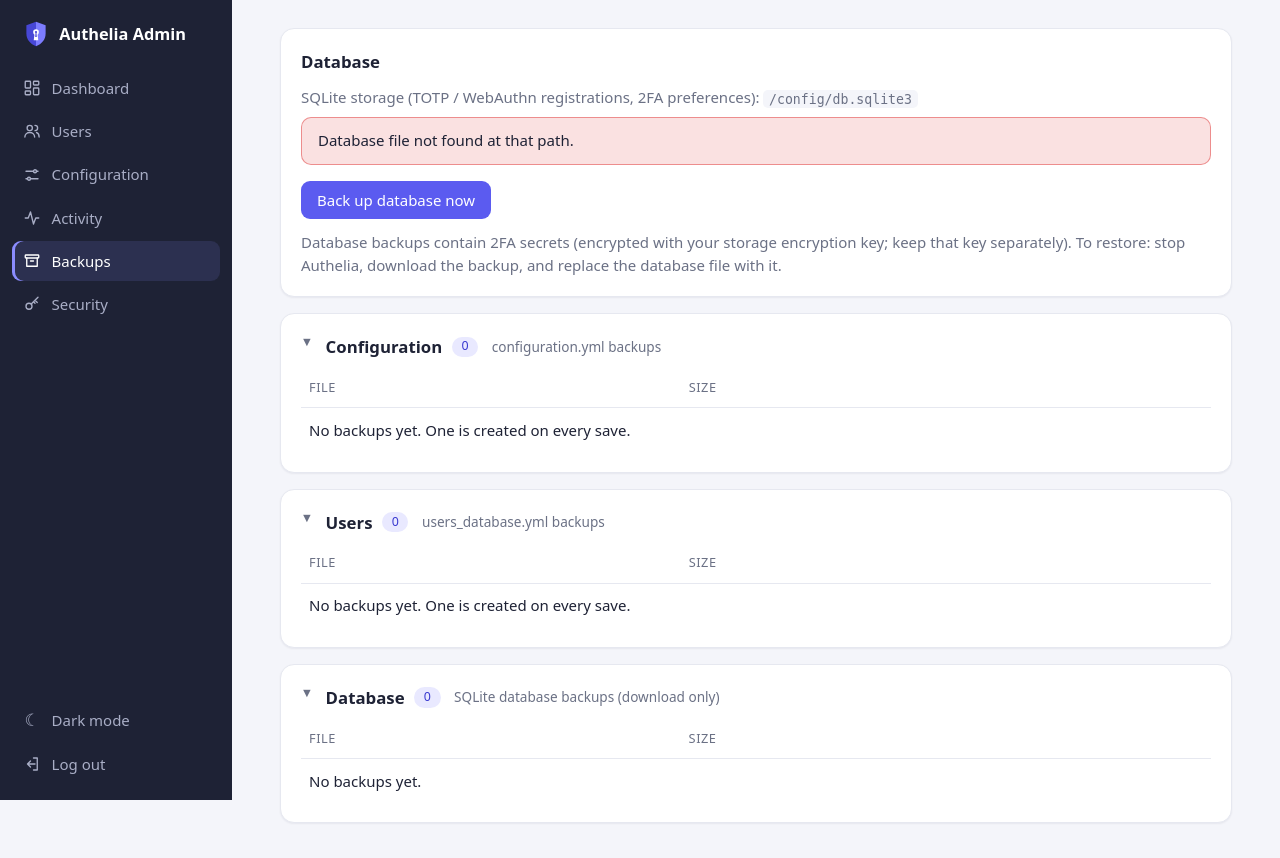
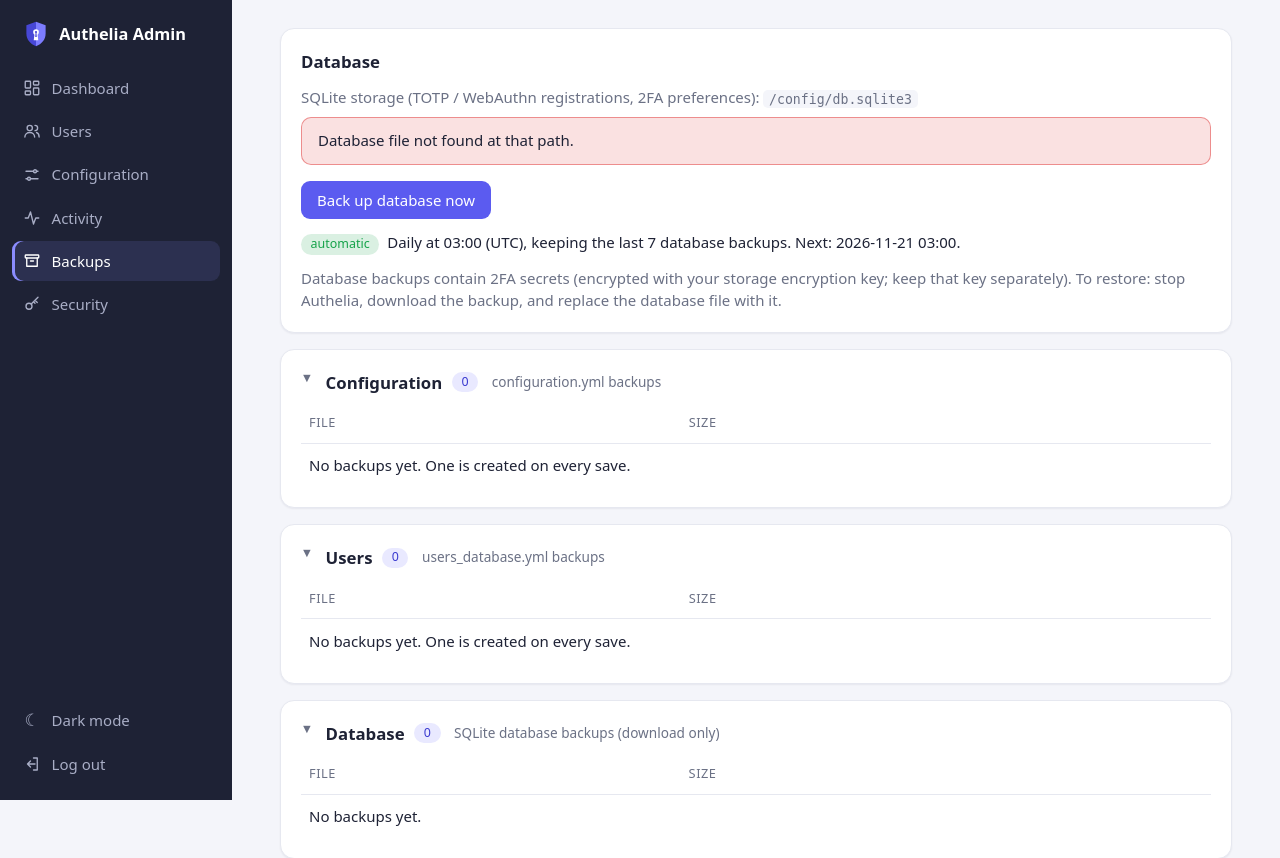
Before and after one commit to ShlomiD83/Authelia-Admin, a Flask app: page /backups in a window 1280 px wide. Shown: the top 858 px of the page. Before the commit the page ends 825 px from the top, so only its background shows below. Run offline with Flask 3, Linux system fonts and the light colour scheme; the visitor is signed in with stand-in values (Sample User, id 1); parts of the project's set-up code (start-up, migrations or seed data) failed here and were passed over.

Commit message:
Automatic daily database backups; README screenshots
- Authelia's SQLite database is backed up daily at DB_BACKUP_TIME (default
  03:00 in TZ; "off" disables), keeping the last DB_BACKUP_KEEP (default 7)
  database backups, with a catch-up run after downtime. The Backups page
  shows the schedule, next and latest run, and a failed run; runs are
  recorded in the admin log as "automatic".
- Screenshots of the dashboard, editor, activity and users pages in the
  README (taken with sample data), also shown on Docker Hub.
- README intro: images on Docker Hub and GHCR; both architectures are
  smoke-tested on every build.

Co-Authored-By: Claude Opus 5.5 <noreply@anthropic.com>

```diff
--- a/app/app.py
+++ b/app/app.py
@@ -22,7 +22,7 @@ from zoneinfo import ZoneInfo
 import yaml
 from argon2 import PasswordHasher
 from argon2.exceptions import VerifyMismatchError
-from flask import (Flask, abort, flash, g, jsonify, make_response, redirect, render_template,
+from flask import (Flask, abort, flash, g, has_request_context, jsonify, make_response, redirect, render_template,
                    request, send_from_directory, session, url_for)
 
 try:  # QR codes for TOTP setup; optional (the secret can always be typed in by hand)
@@ -265,10 +265,13 @@ ACTIVITY_MAX_ROWS = 2000
 
 def audit(action, target="", detail=""):
     """Record an admin action. Never lets a logging problem break the action itself."""
-    # "admin" only when signed in: a failed sign-in can come from anyone
-    entry = {"time": now().isoformat(timespec="seconds"), "admin": ADMIN_USER if session.get("auth") else "",
-             "via": session.get("via", "") if session else "",
-             "ip": request.remote_addr if request else "", "action": action,
+    # "admin" only when signed in: a failed sign-in can come from anyone. Outside a request (the automatic
+    # database backup) there is no admin or IP: the entry is marked "automatic".
+    in_request = has_request_context()
+    entry = {"time": now().isoformat(timespec="seconds"),
+             "admin": (ADMIN_USER if session.get("auth") else "") if in_request else "automatic",
+             "via": session.get("via", "") if in_request else "",
+             "ip": request.remote_addr if in_request else "", "action": action,
              "target": str(target)[:200], "detail": str(detail)[:500]}
     global audit_error
     try:
@@ -1441,7 +1444,8 @@ def backups():
     groups = [{"key": k, "title": t, "hint": h, "items": by_cat[k]}
               for k, t, h in BACKUP_GROUPS if by_cat[k] or k != "other"]
     return render_template("backups.html", groups=groups, page="backups", db_file=db_path(),
-                           db_exists=os.path.isfile(db_path()))
+                           db_exists=os.path.isfile(db_path()), db_auto=DB_BACKUP_AT, db_keep=DB_BACKUP_KEEP,
+                           db_next=next_db_backup(), db_last=latest_db_backup_time(), db_state=db_backup_state)
 
 
 @app.route("/backups/new-db", methods=["POST"])
@@ -1451,6 +1455,22 @@ def backup_db():
     if not os.path.isfile(src):
         flash(f"Database not found at {src}. Check storage.local.path and the /config mount.", "error")
         return redirect(url_for("backups"))
+    try:
+        dest, method = make_db_backup()
+    except Exception as e:
+        flash(f"Database backup failed: {e}", "error")
+        return redirect(url_for("backups"))
+    audit("Database backed up", os.path.basename(dest), method)
+    flash(f"Database backed up as {os.path.basename(dest)} ({method}).", "ok")
+    return redirect(url_for("backups"))
+
+
+def make_db_backup():
+    """Back up Authelia's SQLite database into the backups folder; keeps the newest DB_BACKUP_KEEP.
+    Returns (path, method). Raises on failure (nothing half-written is left behind)."""
+    src = db_path()
+    if not os.path.isfile(src):
+        raise FileNotFoundError(f"database not found at {src}")
     os.makedirs(BACKUP_DIR, exist_ok=True)
     base = os.path.basename(src)
     dest = backup_name(base)
@@ -1469,16 +1489,74 @@ def backup_db():
             shutil.copy2(src, dest)
             method = "file copy (sqlite3 module unavailable; stop Authelia first for a guaranteed-consistent copy)"
         os.chmod(dest, 0o600)  # contains 2FA secrets
-    except Exception as e:
+    except Exception:
         if os.path.exists(dest):
             os.remove(dest)
-        flash(f"Database backup failed: {e}", "error")
-        return redirect(url_for("backups"))
-    for old in sorted(glob.glob(os.path.join(BACKUP_DIR, base + ".*")))[:-MAX_BACKUPS]:
+        raise
+    for old in sorted(glob.glob(os.path.join(BACKUP_DIR, base + ".*")))[:-DB_BACKUP_KEEP]:
         os.remove(old)
-    audit("Database backed up", os.path.basename(dest), method)
-    flash(f"Database backed up as {os.path.basename(dest)} ({method}).", "ok")
-    return redirect(url_for("backups"))
+    return dest, method
+
+
+# ---- automatic daily database backup ----
+# DB_BACKUP_TIME: HH:MM in TZ (default 03:00), or "off". DB_BACKUP_KEEP: database backups kept (default 7).
+_dbt = os.environ.get("DB_BACKUP_TIME", "03:00").strip().lower()
+_m = re.match(r"^([01]?\d|2[0-3]):([0-5]\d)$", _dbt)
+DB_BACKUP_AT = (int(_m.group(1)), int(_m.group(2))) if _m else None
+if _dbt not in ("off", "false", "") and not _m:
+    print(f"WARNING: invalid DB_BACKUP_TIME {_dbt!r} (use HH:MM or off); automatic database backups are off",
+          flush=True)
+try:
+    DB_BACKUP_KEEP = max(1, int(os.environ.get("DB_BACKUP_KEEP", "7")))
+except ValueError:
+    DB_BACKUP_KEEP = 7
+db_backup_state = {"last": None, "error": None}   # last automatic run (datetime) / last error message
+
+
+def latest_db_backup_time():
+    base = os.path.basename(db_path())
+    times = [backup_time(os.path.basename(f)) for f in glob.glob(os.path.join(BACKUP_DIR, base + ".*"))]
+    times = [t for t in times if t]
+    return max(times) if times else None
+
+
+def next_db_backup():
+    if not DB_BACKUP_AT:
+        return None
+    n = now()
+    t = n.replace(hour=DB_BACKUP_AT[0], minute=DB_BACKUP_AT[1], second=0, microsecond=0)
+    return t if t > n else t + timedelta(days=1)
+
+
+def _run_db_backup():
+    if not os.path.isfile(db_path()):
+        return   # Authelia hasn't created its database (yet)
+    try:
+        dest, method = make_db_backup()
+        db_backup_state.update(last=now(), error=None)
+        audit("Database backed up (automatic)", os.path.basename(dest), method)
+    except Exception as e:
+        db_backup_state.update(last=now(), error=str(e))
+        app.logger.exception("Automatic database backup failed")
+        audit("Database backup failed (automatic)", os.path.basename(db_path()), str(e))
+
+
+def _db_backup_loop():
+    time.sleep(120)   # let the app start first
+    # catch up after downtime: the last database backup is more than a day old
+    last = latest_db_backup_time()
+    if last is None or now() - last > timedelta(hours=25):
+        _run_db_backup()
+    while True:
+        target = next_db_backup()
+        while now() < target:   # short steps, so clock changes or a suspended host don't throw it off
+            time.sleep(min(60.0, max(1.0, (target - now()).total_seconds())))
+        _run_db_backup()
+        time.sleep(61)   # never twice for the same minute
+
+
+if DB_BACKUP_AT:
+    threading.Thread(target=_db_backup_loop, name="db-backup", daemon=True).start()
 
 
 @app.route("/backups/<name>/download")
--- a/app/templates/backups.html
+++ b/app/templates/backups.html
@@ -8,6 +8,12 @@
     <input type="hidden" name="csrf" value="{{ csrf_token() }}">
     <button class="btn" {{ 'disabled' if not db_exists }}>Back up database now</button>
   </form>
+  <p style="margin:.75rem 0 0">
+    {% if db_auto %}<span class="tag ok">automatic</span> Daily at {{ '%02d:%02d'|format(db_auto[0], db_auto[1]) }} ({{ tzname }}), keeping the last {{ db_keep }} database backups.
+    Next: {{ db_next|when|lower }}.{% if db_last %} Latest: {{ db_last|when|lower }}.{% endif %}
+    {% else %}<span class="tag mut">automatic off</span> Set <code>DB_BACKUP_TIME</code> (for example <code>03:00</code>) to back up the database daily.{% endif %}
+  </p>
+  {% if db_state.error %}<div class="flash error" style="margin-top:.6rem">The last automatic database backup failed: {{ db_state.error }}</div>{% endif %}
   <p style="color:var(--mut);margin:.75rem 0 0">Database backups contain 2FA secrets (encrypted with your storage encryption key; keep that key separately). To restore: stop Authelia, download the backup, and replace the database file with it.</p>
 </div>
 {% for g in groups %}
```
Also changed, not shown: CHANGELOG.md, README.md, app/static/app.js (line endings or trailing spaces), 5 other files.
